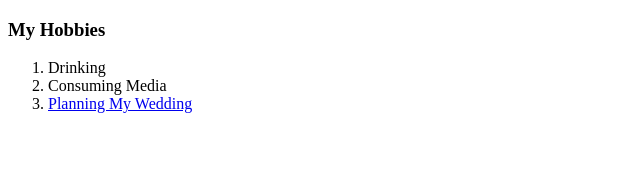
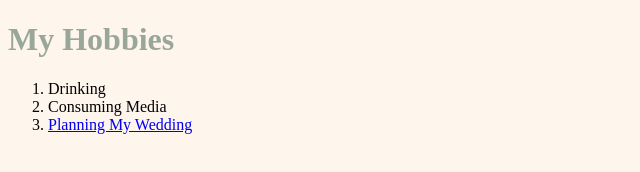
Before and after one commit to smcnowak/cv, a plain HTML site: page hobbies.html in a window 1280 px wide. Shown: the whole page, without its empty margins (0-640 px from the left). Drawn offline with Linux system fonts and the light colour scheme.

Commit message:
new files with changes

```diff
--- a/hobbies.html
+++ b/hobbies.html
@@ -4,10 +4,11 @@
 <head>
   <meta charset="utf-8">
   <title>My Hobbies</title>
+  <link rel="stylesheet" href="css/styles.css">
 </head>
 
 <body>
-  <h3>My Hobbies</h3>
+  <h1>My Hobbies</h1>
   <ol>
     <li><a href=""></a>Drinking</li>
     <li>Consuming Media</li>
```
Also changed, not shown: Contact Me.html (+1 -0 lines), index.html (+1 -0 lines).
